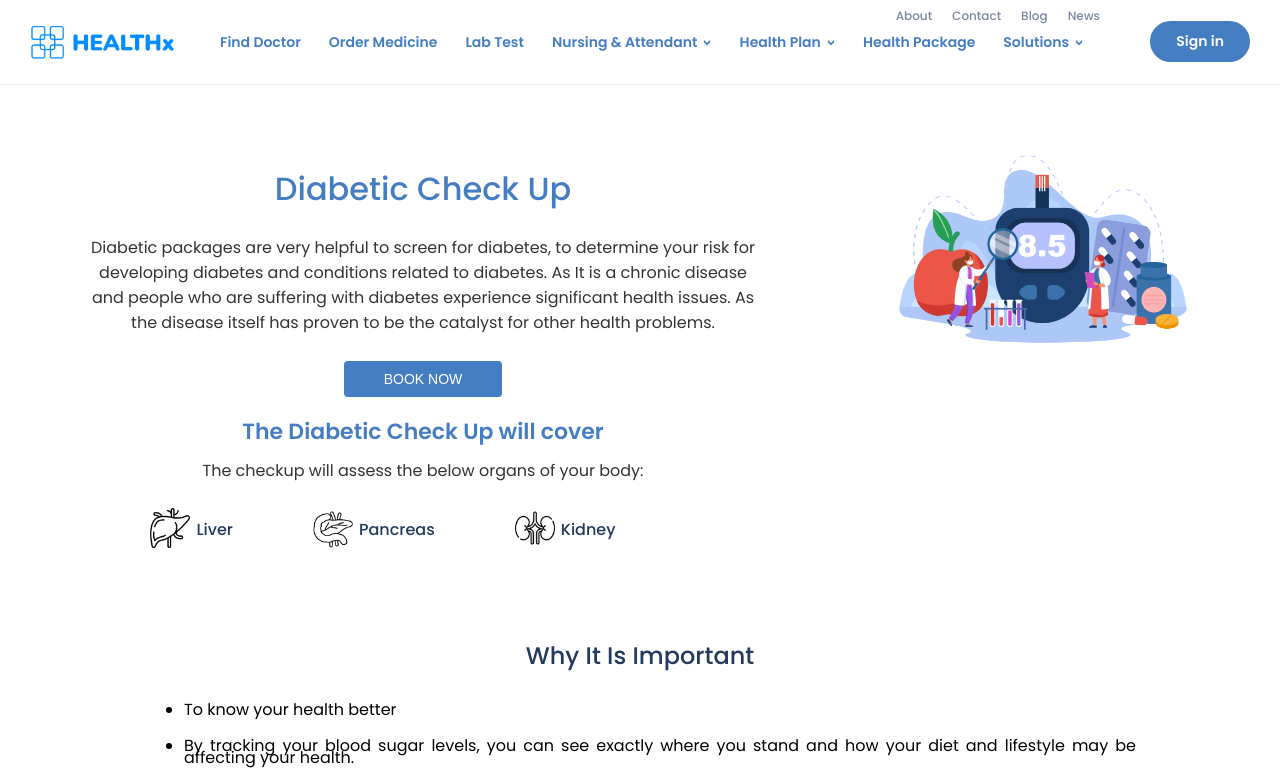
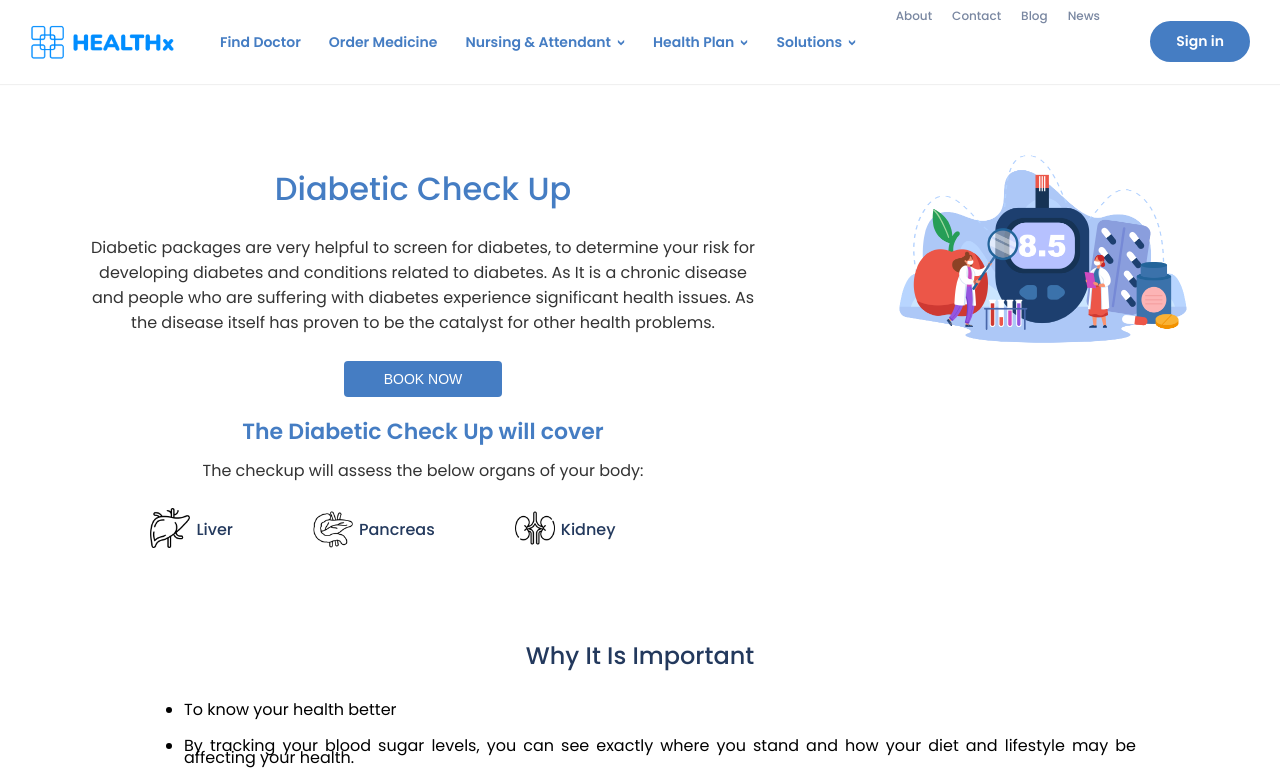
Before and after one commit to sajidurshajib/healthx-main-nextjs, a Next.js app: page /diabetic-checkup in a window 1280 px wide. Shown: the top 784 px of the page. Built offline with nearby package versions, Linux system fonts and the light colour scheme; a web font is replaced by a local one.

Commit message:
hide: lab test and health package nav link

```diff
--- a/components/Nav/MainNav/MainNav.jsx
+++ b/components/Nav/MainNav/MainNav.jsx
@@ -108,9 +108,9 @@ const MainNav = () => {
                                 <a href="medicine-delivery">Order Medicine</a>
                             </div>
                         </div>
-                        <div className={classes.MenuWrap}>
+                        {/* <div className={classes.MenuWrap}>
                             <div className={classes.MenuHead}>Lab Test</div>
-                        </div>
+                        </div> */}
                         <div className={classes.MenuWrap}>
                             <div className={classes.MenuHead}>
                                 Nursing & Attendant
@@ -135,9 +135,9 @@ const MainNav = () => {
                                 <a href="family-plan">Family Health Plan</a>
                             </div>
                         </div>
-                        <div className={classes.MenuWrap}>
+                        {/* <div className={classes.MenuWrap}>
                             <div className={classes.MenuHead}>Health Package</div>
-                        </div>
+                        </div> */}
                         <div className={classes.MenuWrap}>
                             <div className={classes.MenuHead}>
                                 Solutions
```
